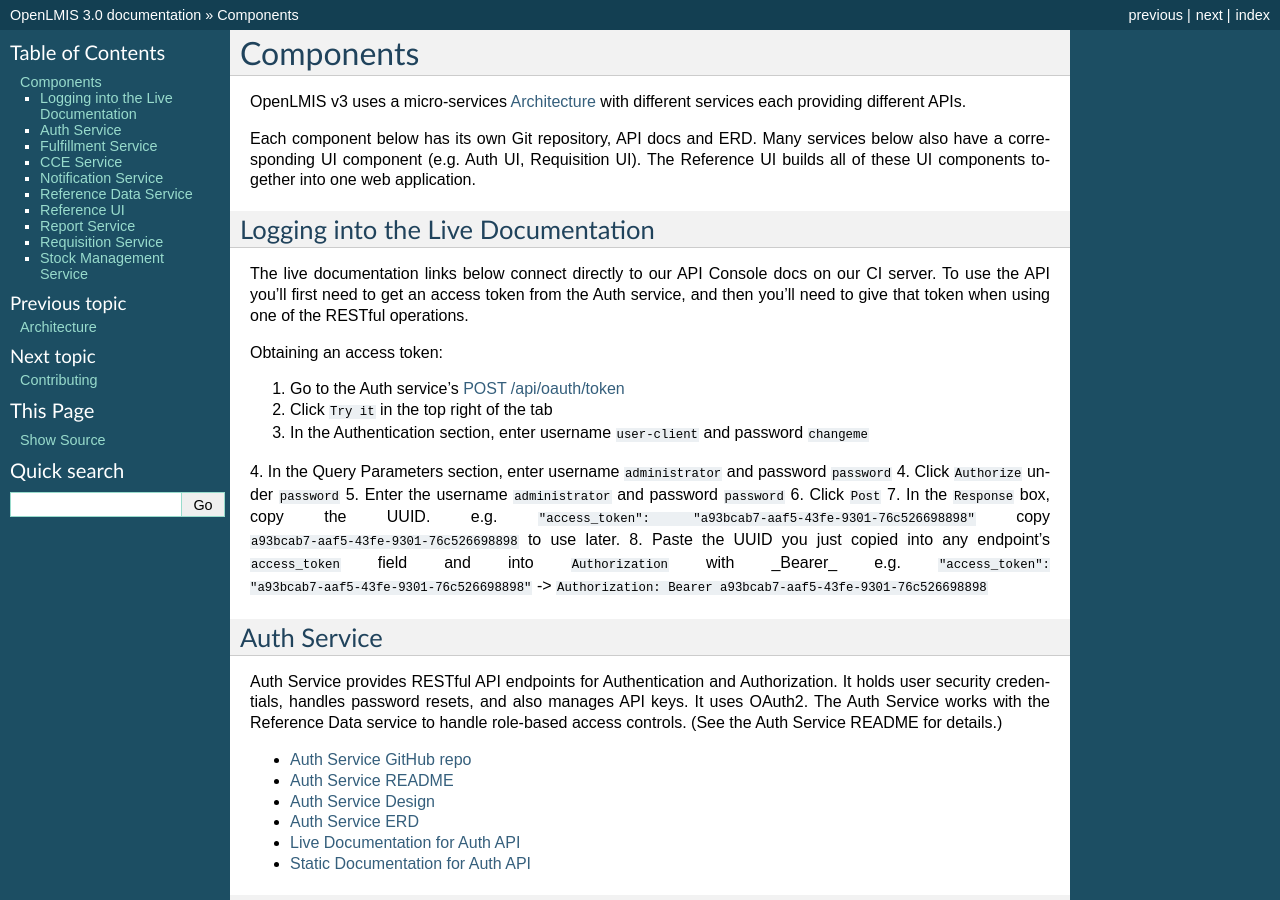
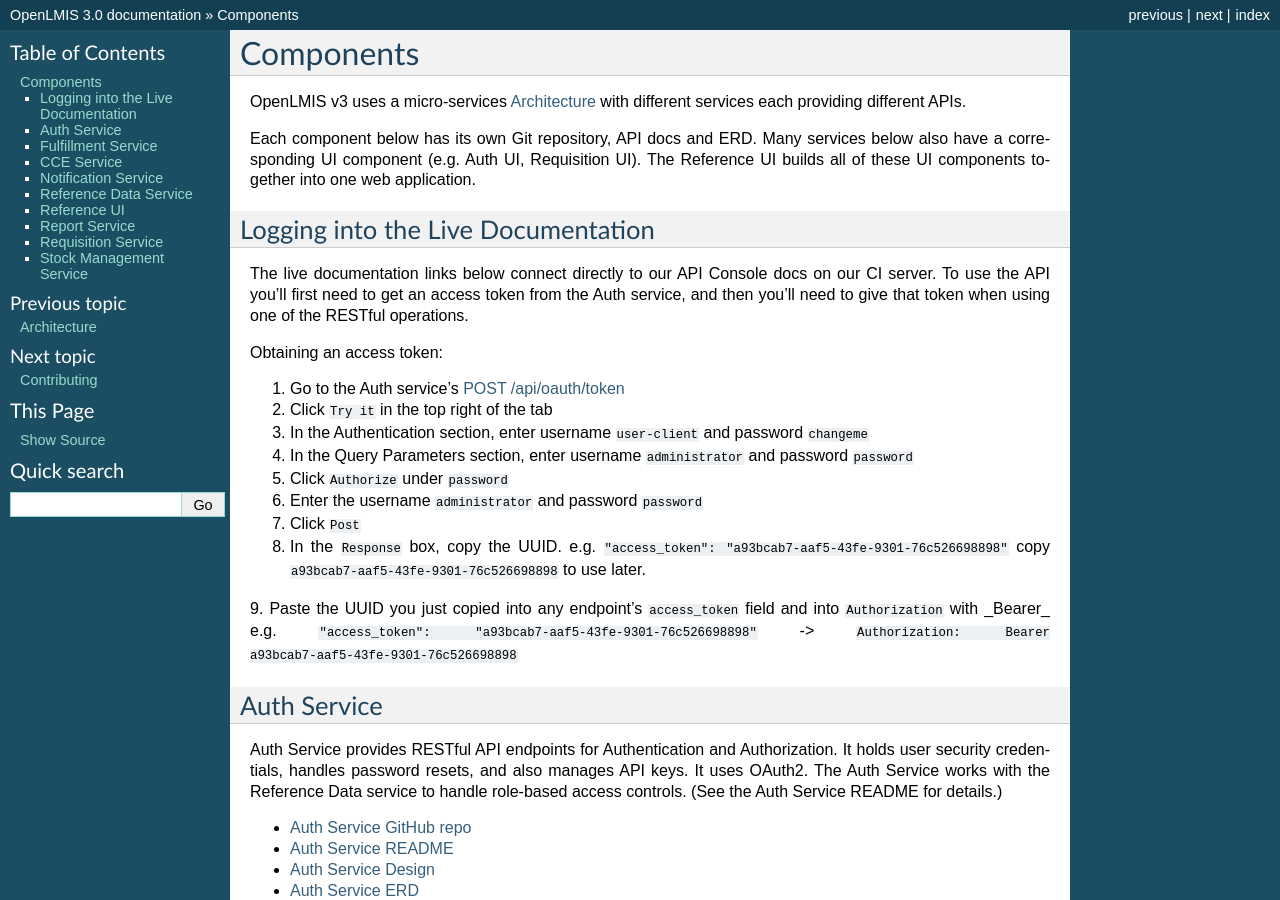
Before and after one commit to OpenLMIS/openlmis-ref-distro, a Sphinx documentation site: the page built from docs/source/components/index.rst, in a window 1280 px wide and 900 px high. Built offline with Sphinx 7.4.7, drawn with Linux system fonts in a browser that asks for light colours; pages that are not in the unit, such as notebooks, are missing from menus.

Commit message:
OLMIS-3708: Fixed steps numbers

```diff
--- a/docs/source/components/index.rst
+++ b/docs/source/components/index.rst
@@ -23,11 +23,11 @@
 2. Click :code:`Try it` in the top right of the tab
 3. In the Authentication section, enter username :code:`user-client` and password :code:`changeme`
 4. In the Query Parameters section, enter username :code:`administrator` and password :code:`password`
-4. Click :code:`Authorize` under :code:`password`
-5. Enter the username :code:`administrator` and password :code:`password`
-6. Click :code:`Post`
-7. In the :code:`Response` box, copy the UUID.  e.g. :code:`"access_token": "a93bcab7-aaf5-43fe-9301-76c526698898"` copy :code:`a93bcab7-aaf5-43fe-9301-76c526698898` to use later.
-8. Paste the UUID you just copied into any endpoint's :code:`access_token` field and into :code:`Authorization` with _Bearer_
+5. Click :code:`Authorize` under :code:`password`
+6. Enter the username :code:`administrator` and password :code:`password`
+7. Click :code:`Post`
+8. In the :code:`Response` box, copy the UUID.  e.g. :code:`"access_token": "a93bcab7-aaf5-43fe-9301-76c526698898"` copy :code:`a93bcab7-aaf5-43fe-9301-76c526698898` to use later.
+9. Paste the UUID you just copied into any endpoint's :code:`access_token` field and into :code:`Authorization` with _Bearer_
 e.g. :code:`"access_token": "a93bcab7-aaf5-43fe-9301-76c526698898"` -> :code:`Authorization: Bearer a93bcab7-aaf5-43fe-9301-76c526698898`
 
 ************
```
